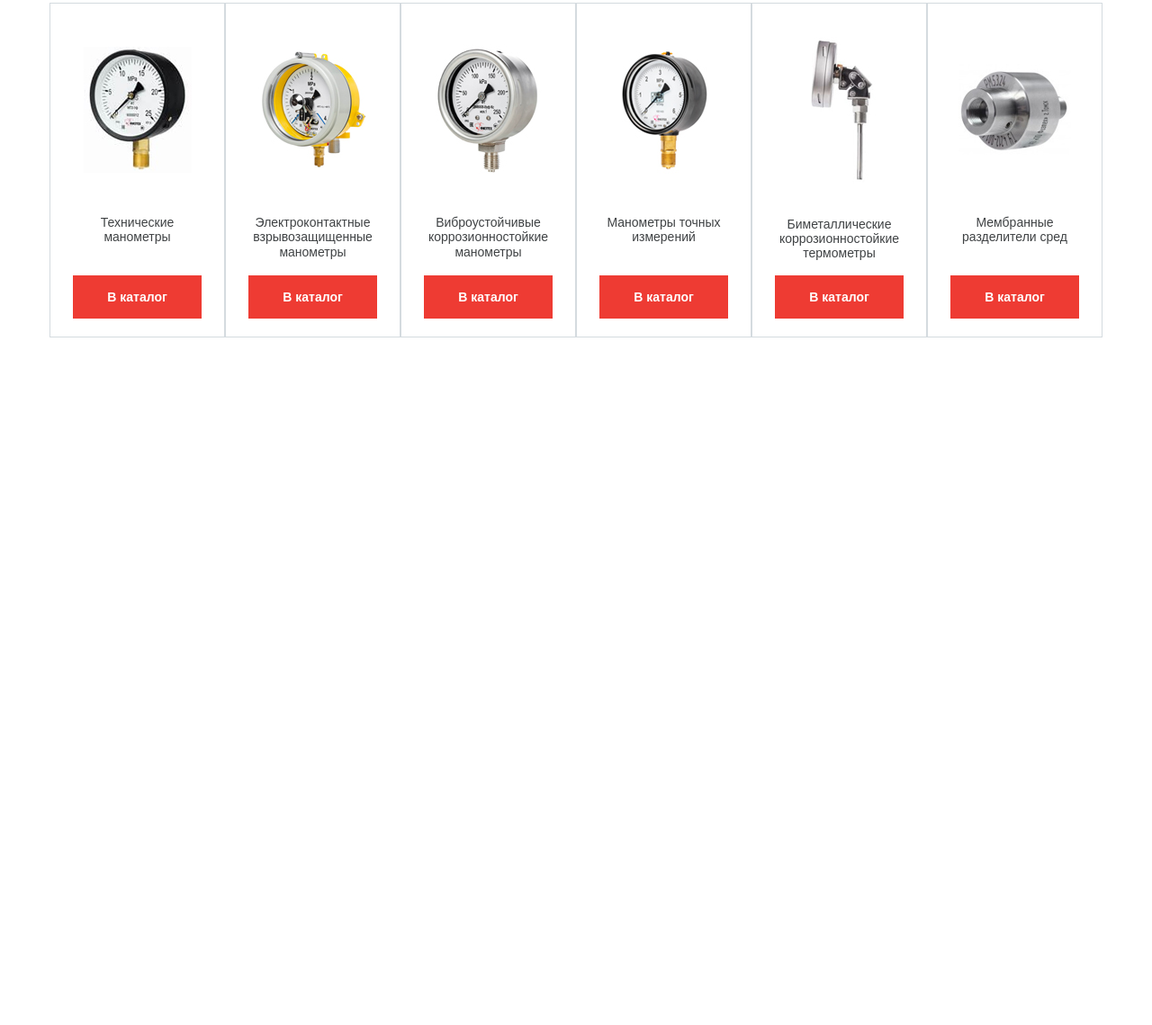
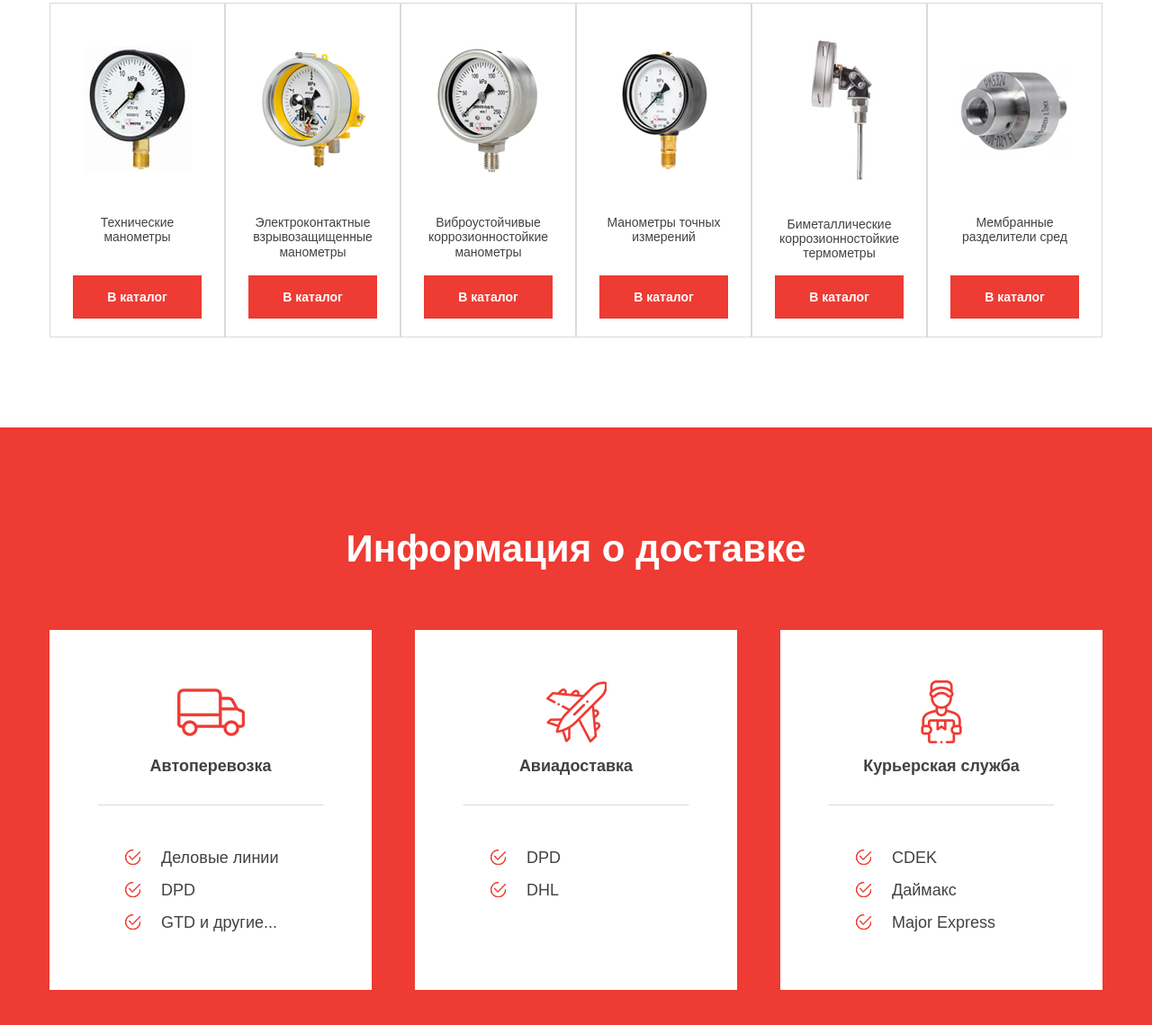
Before and after one commit to aaksi/fiztech, a website: page app/index.html in a window 1280 px wide. Shown: the part 3281-4420 px from the top of the page at 90% size. Before the commit the page ends 3756 px from the top, so only its background shows below. Drawn offline with nearby package versions, Linux system fonts and the light colour scheme; files that its build step writes are made by us from their sources.

Commit message:
added section delivery

```diff
--- a/app/index.html
+++ b/app/index.html
@@ -173,6 +173,40 @@
         </div>
     </section>
 
+    <section class="delivery">
+        <div class="container">
+            <div class="delivery__title title">Информация о доставке</div>
+            <div class="delivery__inner">
+                <div class="delivery__item">
+                    <div class="delivery__item-img"><img src="images/icon/delivery1.png" alt=""></div>
+                    <div class="delivery__item-title">Автоперевозка</div>
+                    <ul class="delivery__item-list">
+                        <li>Деловые линии</li>
+                        <li>DPD</li>
+                        <li>GTD и другие...</li>
+                    </ul>
+                </div>
+                <div class="delivery__item">
+                    <div class="delivery__item-img"><img src="images/icon/delivery2.png" alt=""></div>
+                    <div class="delivery__item-title">Авиадоставка</div>
+                    <ul class="delivery__item-list">
+                        <li>DPD</li>
+                        <li>DHL</li>
+                    </ul>
+                </div>
+                <div class="delivery__item">
+                    <div class="delivery__item-img"><img src="images/icon/delivery3.png" alt=""></div>
+                    <div class="delivery__item-title">Курьерская служба</div>
+                    <ul class="delivery__item-list">
+                        <li>СDEK</li>
+                        <li>Даймакс</li>
+                        <li>Major Express</li>
+                    </ul>
+                </div>
+            </div>
+        </div>
+    </section>
+
 
   </div>
 
--- a/app/scss/style.scss
+++ b/app/scss/style.scss
@@ -278,3 +278,71 @@
     margin-bottom: 20px;
 }
 // end products
+// start delivery
+.delivery{
+    background-color: $red;
+    &__title{
+        color: #fff;
+        padding-top: 105px;
+        margin-bottom: 60px;
+    }
+    &__inner{
+        display: flex;
+        justify-content: space-between;
+        margin-bottom: 140px;
+    }
+    &__item{
+        background-color: #fff;
+        width: 358px;
+
+    }
+    &__item-img{
+        height: 70px;
+        display: flex;
+        align-items: center;
+        justify-content: center;
+        margin: 56px 0 15px;
+        img{
+            max-width: 100%;
+            max-height: 100%;
+        }
+    }
+    &__item-title{
+        font-family: "HelveticaNeueCyr-Bold", sans-serif;
+        font-weight: 700;
+        position: relative;
+        padding-bottom: 33px;
+        text-align: center;
+        margin-bottom: 40px;
+        &::before{
+            content: '';
+            position: absolute;
+            width: 251px;
+            height: 1px;
+            background-color: #d4dbdf;
+            bottom: 0px;
+            left: 50%;
+            transform: translateX(-50%);
+        }
+    }
+    &__item-list{
+        line-height: 36px;
+        margin: 0 auto;
+        margin-bottom: 57px;
+        margin-left: 84px;
+        li{
+            padding-left: 40px;
+            position: relative;
+            &::before{
+                content: '';
+                position: absolute;
+                background-image: url('../images/icon/checked.png');
+                width: 17px;
+                height: 17px;
+                left: 0;
+                top: 9px;
+            }
+        }
+    }
+}
+// end delivery
```
Also changed, not shown: app/css/style.min.css, app/images/icon/checked_.svg (deleted), app/images/icon/delivery1.png (added), app/images/icon/delivery2.png (added), app/images/icon/delivery3.png (added), app/scss/_fonts.scss (line endings or trailing spaces).
